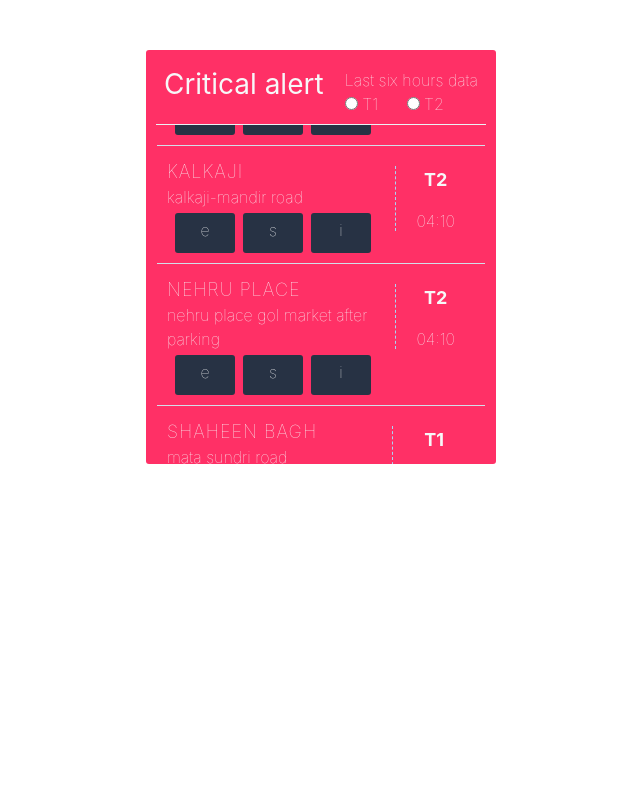
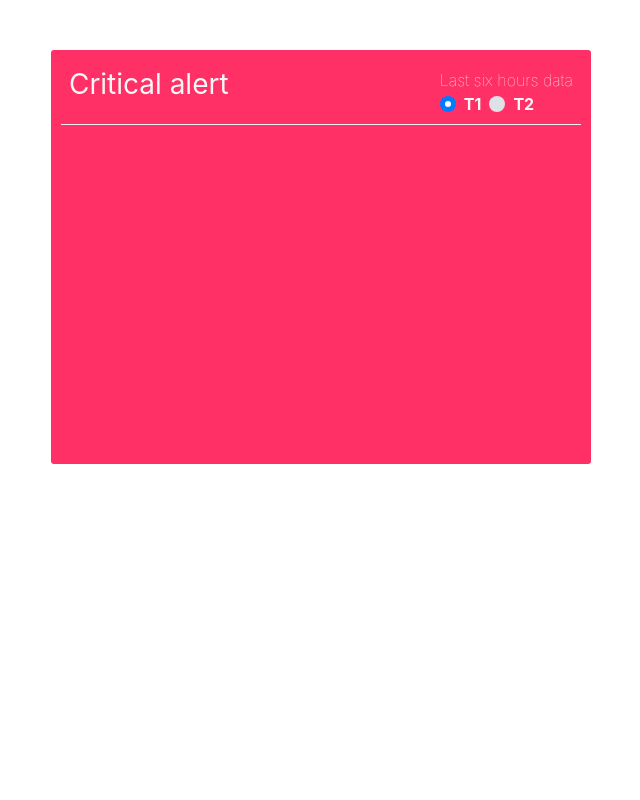
Before and after one commit to Wajahat-Syed/UI-test, a plain HTML site: page index.html in a window 1280 px wide. Shown: the whole page, without its empty margins (319-959 px from the left). Drawn offline with nearby package versions, Linux system fonts and the light colour scheme.

Commit message:
Add files via upload

```diff
--- a/index.html
+++ b/index.html
@@ -15,15 +15,25 @@
 <body>
 <div class="container">
 		<div class="row">
-		<div class="col-md-4"></div>
-		<div class="col-md-4 col-sm-6 col-xs-12">
+		<!-- <div class="col-md-3 col-sm-1"></div> -->
+		<div class="col-md-6 offset-md-3 col-sm-10 offset-sm-1 col-12">
 			<section class="elec-data">
 				<header class="d-flex justify-content-between">
 					<h6>Critical alert</h6>
 					<div class="right">
 						<p>Last six hours data</p>
-						<input type="radio" name="trans" value="T1" onchange="filterData(this.value)"> T1
-						<input class="ml-4" type="radio" name="trans" value="T2" onchange="filterData(this.value)"> T2
+						<div class="radios d-flex">
+							<div class="custom-control custom-radio">
+							  <input type="radio" id="customRadio1"  checked="" name="trans" value="T1" onchange="filterData(this.value)" class="custom-control-input">
+							  <label class="custom-control-label font-weight-bold" for="customRadio1">T1</label>
+							</div>
+							<div class="custom-control custom-radio ml-2">
+							  <input type="radio" id="customRadio2"  name="trans" value="T2" onchange="filterData(this.value)" class="custom-control-input">
+							  <label class="custom-control-label font-weight-bold" for="customRadio2">T2</label>
+							</div>
+						</div>
+						<!-- <input type="radio" name="trans" value="T1" onchange="filterData(this.value)"> T1
+						<input class="ml-4" type="radio" name="trans" value="T2" onchange="filterData(this.value)"> T2 -->
 					</div>
 				</header>
 				<div class="main">
@@ -99,6 +109,8 @@
 		box3 : "j",
 		time : "12:45"
 	}];
+	var radio1 = documen.querySelector("#customRadio1");
+	var radio2 = documen.querySelector("#customRadio2");
 	var main = document.querySelector(".main");
 	function show(data){
 		let p;
@@ -149,7 +161,12 @@
 		});
 	}
 	slide();
+	if(radio1.checked == true){
+		console.log("a");
+	} else if(radio2.checked == true){
 
+		console.log("b");
+	}
 </script>
 </body>
 </html>
```
